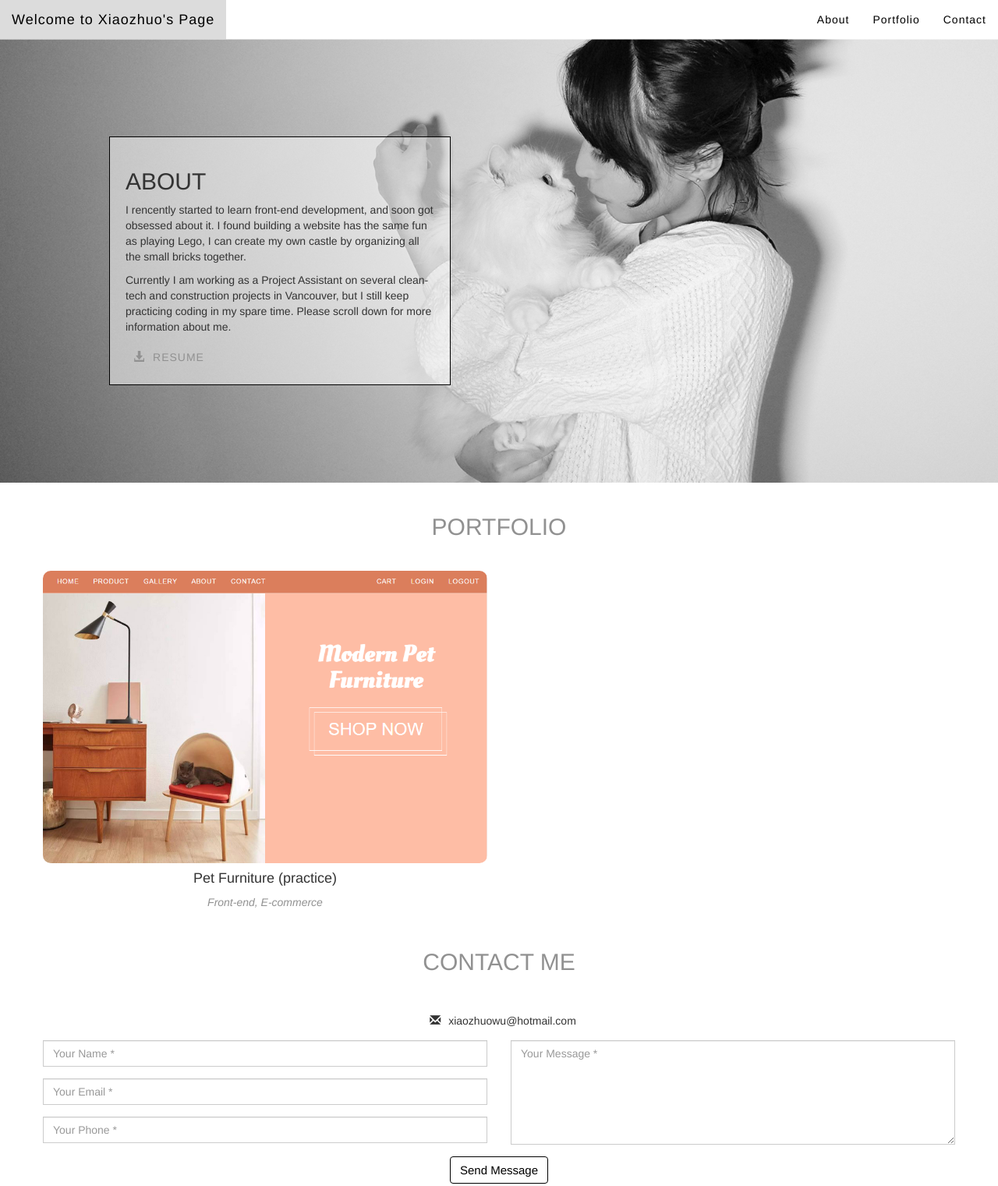
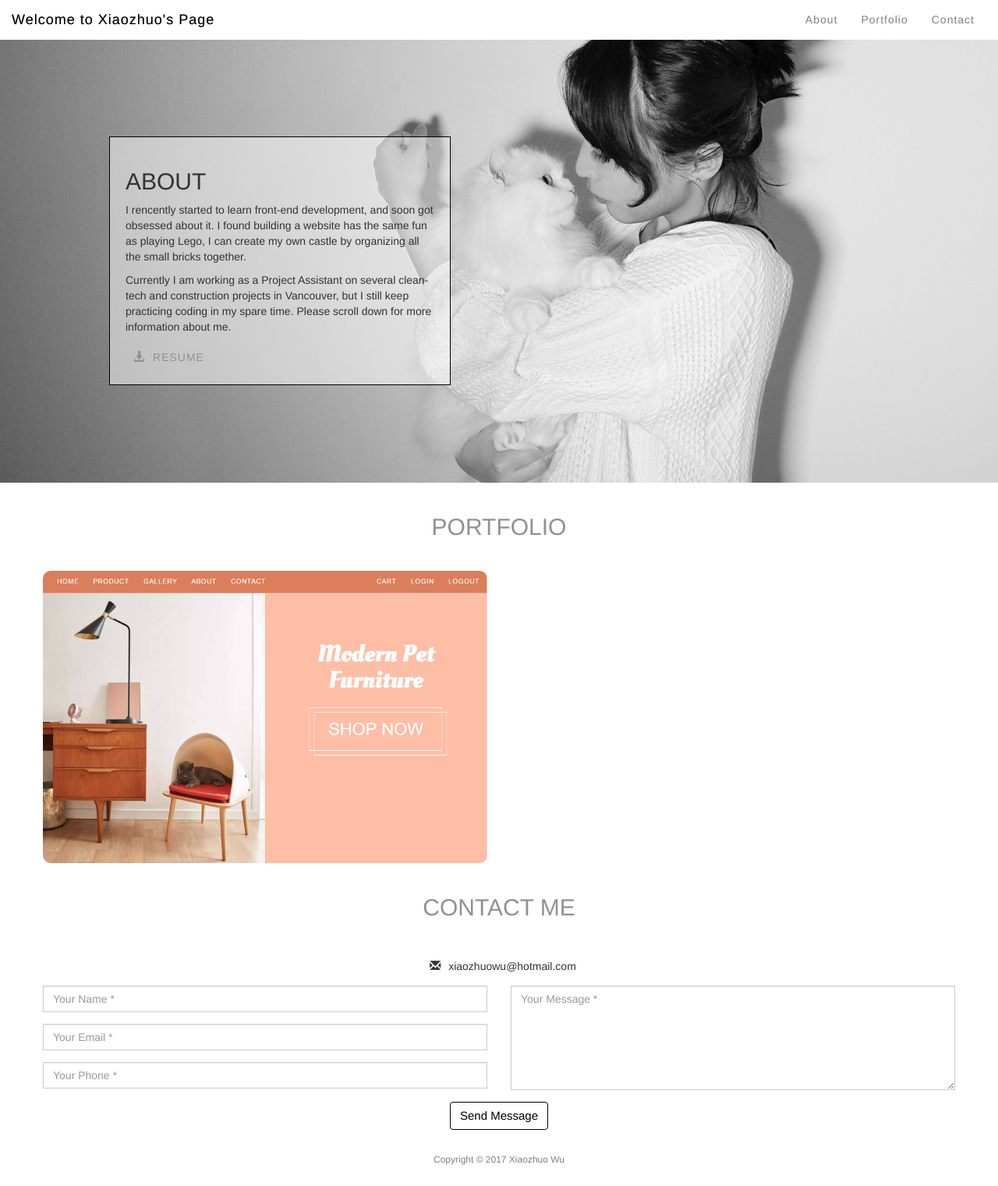
Before and after one commit to sakimiyanaga/xiaozhuowu, a plain HTML site: page index.html in a window 1280 px wide. Shown: the top 1521 px of the page at 78% size. Drawn offline with nearby package versions, Linux system fonts and the light colour scheme.

Commit message:
navbar and portfolio updated

```diff
--- a/css/style.css
+++ b/css/style.css
@@ -6,7 +6,7 @@ body {
 }
 
 a {
-	font-weight: 100;
+	font-weight: normal;
 	text-decoration: none;
 	letter-spacing: 1px;
 }
@@ -29,19 +29,36 @@ footer {
 	padding: 10px;
 }
 
+/* navbar styles*/
 .navbar {
-	background-color: rgba(255,255,255,0.5);
+	background-color: rgba(255,255,255,1);
+	padding-right: 15px;
 }
-
-.navbar a {
-	color: black;
-	transition: 0.5s;
+.navbar-nav li > a:hover {
+	background-color: transparent;
 }
-.navbar a:hover,
-.navbar li > a:hover {
-	color: black;
-	background-color: rgba(186,186,186,0.5);
+#zoom-fade {
+  -webkit-transition: 0.5s ease-in-out;
+  -moz-transition: 0.5s ease-in-out;
+  -ms-transition: 0.5s ease-in-out;
+  -o-transition: 0.5s ease-in-out;
+  transition: 0.5s ease-in-out;
+  -webkit-text-shadow: 0 0 50px transparent;
+  -moz-text-shadow: 0 0 50px transparent;
+  -ms-text-shadow: 0 0 50px transparent;
+  -o-text-shadow: 0 0 50px transparent;
+  text-shadow: 0 0 50px transparent;
+  color: rgba(0, 0, 0, 0.5);
+  overflow: visible;
 }
+#zoom-fade:hover {
+  -webkit-text-shadow: 0 0 0px black;
+  -moz-text-shadow: 0 0 0px black;
+  -ms-text-shadow: 0 0 0px black;
+  -o-text-shadow: 0 0 0px black;
+  text-shadow: 0 0 0px black;
+}
+/* end */
 .intro-text a {
 	color: #919191;
 	transition: 0.5s;
@@ -105,11 +122,11 @@ header {
 	color: white;
 }
 
-.portfolio-img {
+.portfolio-item img {
 	border-radius: 10px;
 }
 
-.portfolio-caption p {
+.portfolio-item p {
 	font-style: italic;
 	color: #919191;
 }
@@ -147,10 +164,52 @@ form {
 	color: #919191;
 }
 
-.bg-green {
-	background-color: rgb(0,153,102);
+.portfolio-item {
+	overflow: hidden;
+	position: relative;
+	box-sizing: border-box;
+	display: inline-block;
 }
 
-.bg-grey {
-	background-color: #cccccc;
+.portfolio-content {
+	height: 100%;
+  	background-color: rgba(255,255,255,0.5);
+  	position: absolute;
+  	padding: 10px;
+  	top: 100%;
+  	transition: all 0.5s ease;
 }
+
+.portfolio-item:hover .portfolio-content {
+  background-color: rgba(255,255,255,0.8);
+  top: 0;
+}
+
+.portfolio-content a {
+	text-decoration: none;
+	color: black;
+	font-weight: normal;
+	letter-spacing: normal;
+}
+
+@media only screen and (max-width: 992px){
+	.portfolio-content {
+		width: 100%;
+	}
+}
+@media only screen and (max-width: 768px) {
+	.portfolio-item {
+		margin: 10px;
+		text-align: left;
+	}
+	.portfolio-item img{
+		width: 70%;
+		float: left;
+	}
+	.portfolio-content {
+		width: 30%;
+		position: center;
+		float: right;
+		position: relative;
+	}
+}
--- a/index.html
+++ b/index.html
@@ -16,13 +16,13 @@
 				<span class='icon-bar'></span>
 				<span class='icon-bar'></span>
 			</button>
-			<a class="navbar-brand page-scroll" href="index.html"> Welcome to Xiaozhuo's Page</a>
+			<a class="navbar-brand page-scroll" href="index.html" id="zoom-fade"> Welcome to Xiaozhuo's Page</a>
 		</div>
 		<div class="navbar-collapse collapse">
 			<ul class="nav navbar-nav navbar-right">
-				<li><a class="page-scroll" href="#about">About</a></li>
-				<li><a class="page-scroll" href="#portfolio">Portfolio</a></li>
-				<li><a class="page-scroll" href="#contact">Contact</a></li>
+				<li><a id="zoom-fade" class="page-scroll" href="#about">About</a></li>
+				<li><a id="zoom-fade" class="page-scroll" href="#portfolio">Portfolio</a></li>
+				<li><a id="zoom-fade" class="page-scroll" href="#contact">Contact</a></li>
 			</ul>
 		</div>
 	</div>
@@ -53,13 +53,16 @@
             <h2 class="section-heading">PORTFOLIO</h2>
             </div>
             <div class="row text-center">
-                <div class="col-sm-5 col-md-6 portfolio-item">
-                    <a href="https://sakimiyanaga.github.io/petfurniture/" target="_blank" class="portfolio-link" data-toggle="modal">
-                        <img src="img/petfurniture.png" class="img-responsive portfolio-img" alt="">
+                <div class="col-md-6 portfolio-item">
+                    <a href="https://sakimiyanaga.github.io/petfurniture/" target="_blank" data-toggle="modal">
+                        <img src="img/petfurniture.png" class="img-responsive">
                     </a>
-                    <div class="portfolio-caption">
+                    <div class="portfolio-content">
                         <h4>Pet Furniture (practice)</h4>
-                        <p>Front-end, E-commerce</p>
+                        <h5>Front-end, E-commerce</h5>
+                        <p>Still under construction.</p>
+                        <p>I was building this website for fun and also for practicing the layout for e-commerce website.</p>
+                        <button class="btn btn-xl"><a target="blank" href="https://sakimiyanaga.github.io/petfurniture/">Go check it!</a></button>
                     </div>
                 </div>
             </div>
```
Also changed, not shown: 2 other files.
